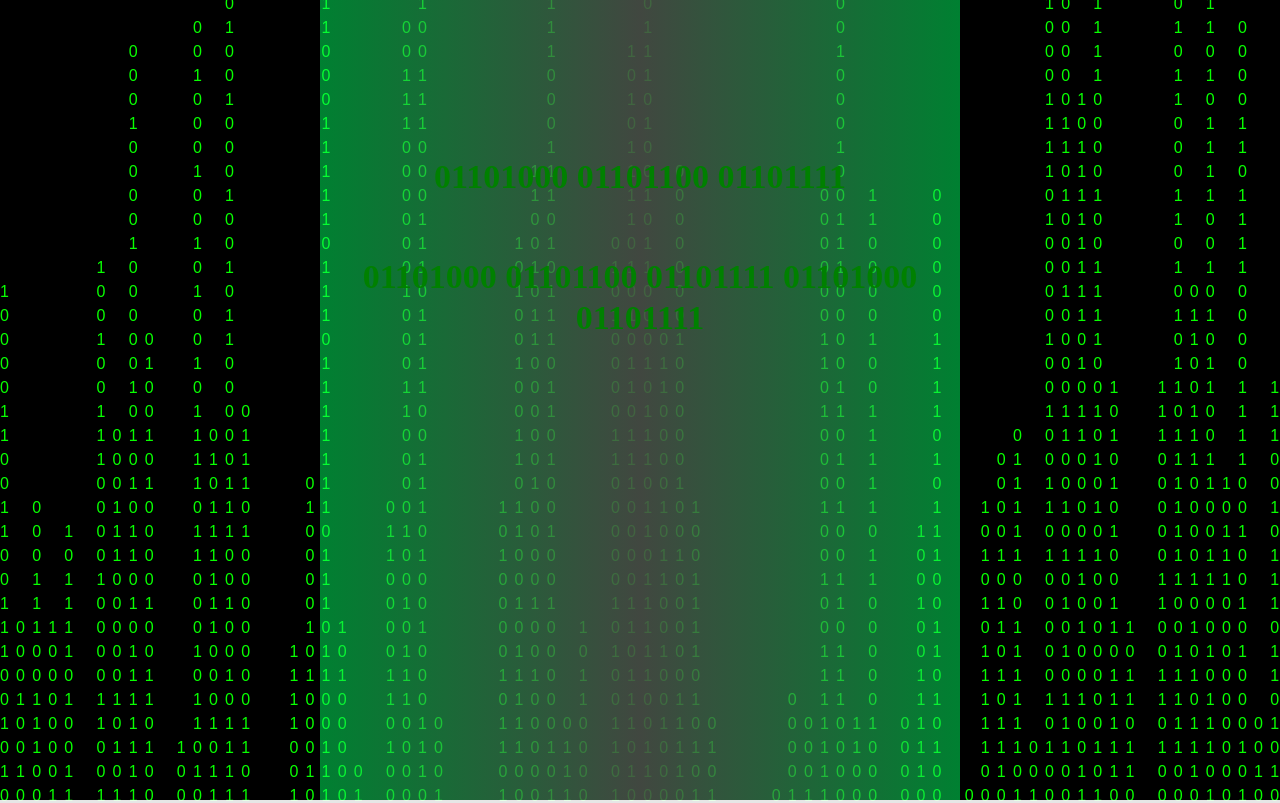
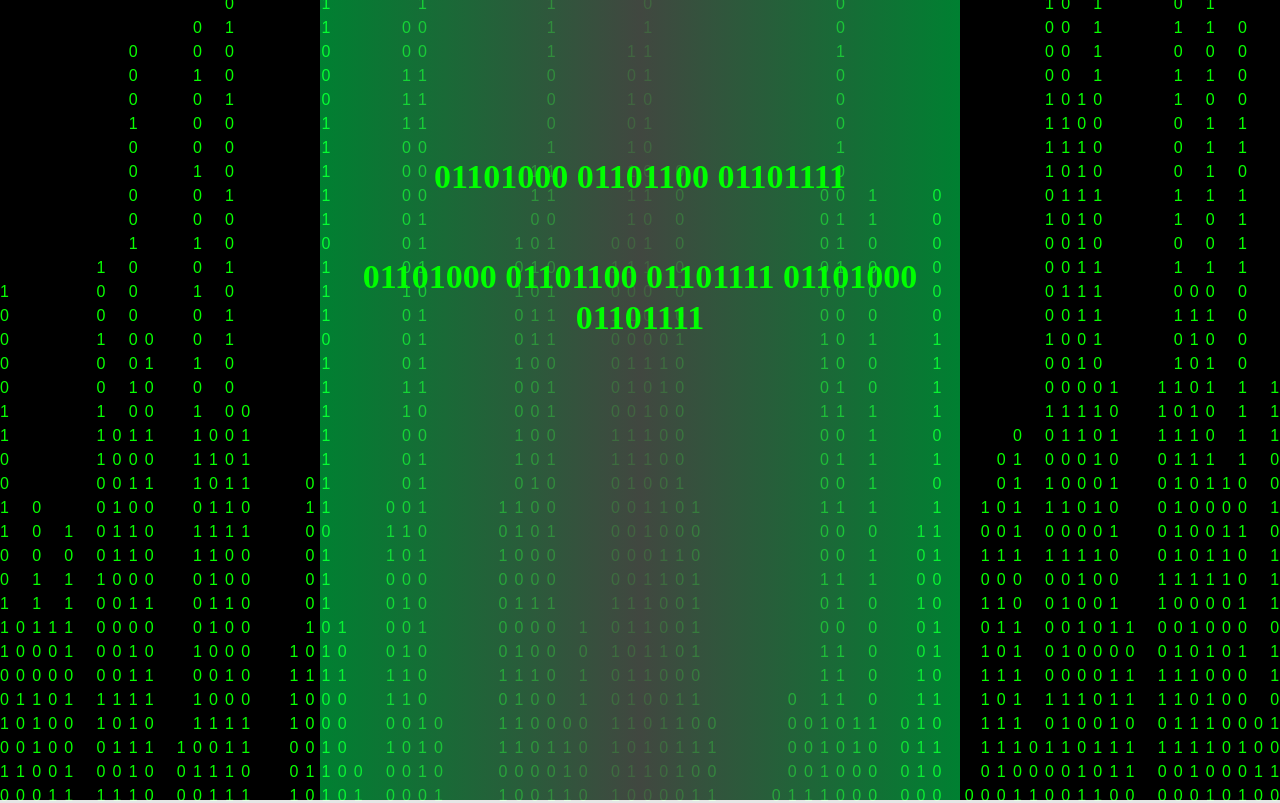
Before and after one commit to baselasi/portfolio-, a React (Create React App) app: page / in a window 1280 px wide. Shown: the top 803 px of the page. Built offline with nearby package versions, Linux system fonts and the light colour scheme; a web font is replaced by a local one.

Commit message:
Update background.js

```diff
--- a/src/components/background/background.js
+++ b/src/components/background/background.js
@@ -93,7 +93,7 @@ export default function AboutMe(props){
                     {renderCntent()}
             </div>
             <div className="col-sm-6 intro" style={{fontFamily:dinamicaIntro ? 'Binary X CHR BRK':"Georgia, 'Times New Roman', Times, serif"}}>
-                <h1 className=" h-25 flex-box-column title" style={{color: !dinamicaIntro ? "rgb(232, 249, 253)":"green"}}>
+                <h1 className=" h-25 flex-box-column title" style={{color: !dinamicaIntro ? "rgb(232, 249, 253)":"lime"}}>
                     <span>{!dinamicaIntro ? "Bassel Assi": "01101000  01101100 01101111"}</span>
                     <br></br> {!dinamicaIntro ? "Frontend Developer / Process And Material Engineer": "01101000  01101100 01101111 01101000 01101111"} </h1>
                 <div></div>
```
